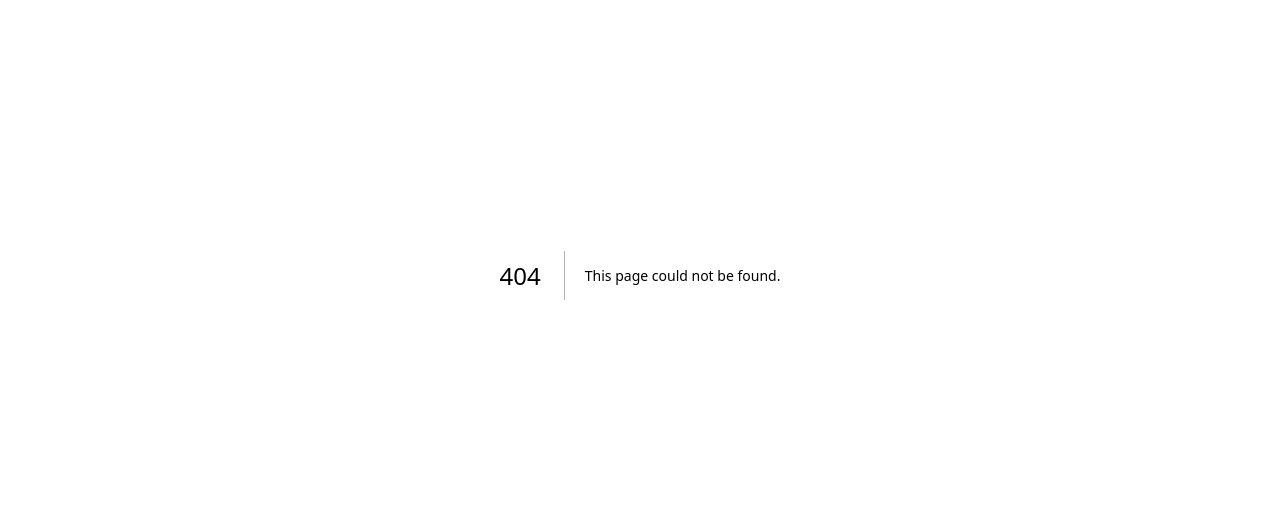
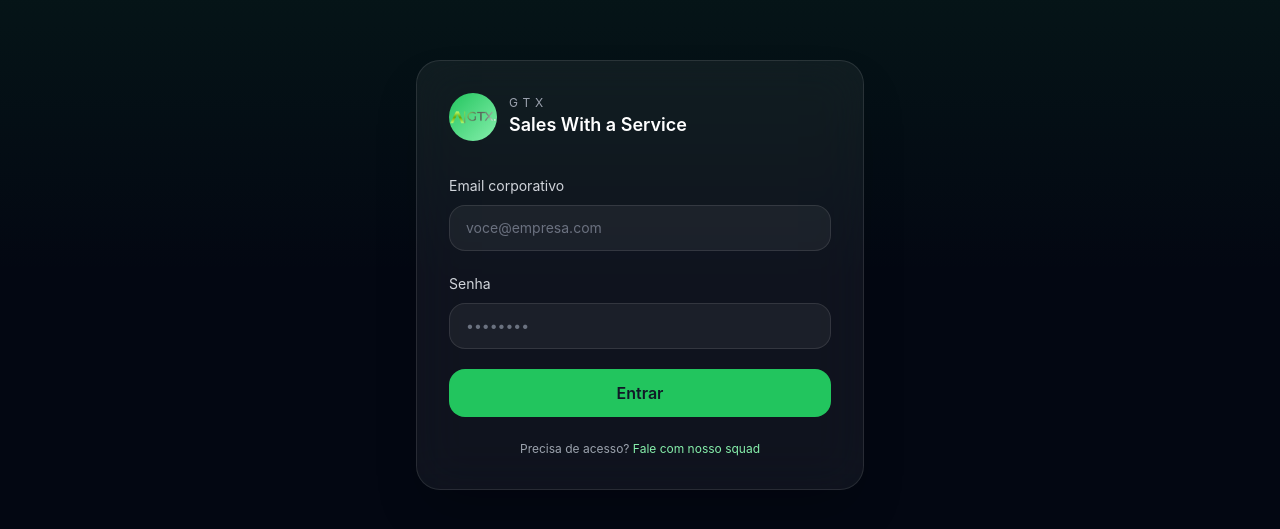
Before and after one commit to agenciateixeira/agenciagtx, a Next.js app: page /login in a window 1280 px wide. Before the commit this address had no page. Shown: the part 125-654 px from the top of the page. Built offline with nearby package versions, Linux system fonts and the light colour scheme; no server answers.

Commit message:
feat: add supabase-powered login route

```diff
--- a/package.json
+++ b/package.json
@@ -9,6 +9,7 @@
     "lint": "next lint"
   },
   "dependencies": {
+    "@supabase/supabase-js": "^2.81.1",
     "formidable": "^3.5.4",
     "googleapis": "^161.0.0",
     "lucide-react": "^0.294.0",
--- /dev/null
+++ b/src/lib/supabaseClient.js
@@ -0,0 +1,17 @@
+import { createClient } from '@supabase/supabase-js';
+
+const supabaseUrl = process.env.NEXT_PUBLIC_SUPABASE_URL;
+const supabaseAnonKey = process.env.NEXT_PUBLIC_SUPABASE_ANON_KEY;
+let client;
+
+export function getSupabaseClient() {
+  if (!supabaseUrl || !supabaseAnonKey) {
+    throw new Error('Supabase credentials are missing. Defina NEXT_PUBLIC_SUPABASE_URL e NEXT_PUBLIC_SUPABASE_ANON_KEY.');
+  }
+
+  if (!client) {
+    client = createClient(supabaseUrl, supabaseAnonKey);
+  }
+
+  return client;
+}
--- /dev/null
+++ b/src/pages/login.js
@@ -0,0 +1,101 @@
+import Head from 'next/head';
+import Link from 'next/link';
+import Image from 'next/image';
+import { useRouter } from 'next/router';
+import { useState } from 'react';
+import { getSupabaseClient } from '../lib/supabaseClient';
+
+const PORTAL_URL = process.env.NEXT_PUBLIC_APP_PORTAL_URL || '/dashboard';
+
+export default function LoginPage() {
+  const router = useRouter();
+  const [loading, setLoading] = useState(false);
+  const [error, setError] = useState('');
+
+  async function handleSubmit(event) {
+    event.preventDefault();
+    const formData = new FormData(event.currentTarget);
+    const email = String(formData.get('email'));
+    const password = String(formData.get('password'));
+
+    setLoading(true);
+    setError('');
+
+    let supabaseClient;
+    try {
+      supabaseClient = getSupabaseClient();
+    } catch (clientError) {
+      setError(clientError.message);
+      setLoading(false);
+      return;
+    }
+
+    const { error: signInError } = await supabaseClient.auth.signInWithPassword({ email, password });
+
+    if (signInError) {
+      setError(signInError.message);
+      setLoading(false);
+      return;
+    }
+
+    window.location.href = PORTAL_URL;
+  }
+
+  return (
+    <>
+      <Head>
+        <title>Login · GTX SWAS</title>
+        <meta name="robots" content="noindex" />
+      </Head>
+      <div className="min-h-screen bg-[#030712] text-white flex items-center justify-center px-4 py-16">
+        <div className="absolute inset-0 bg-gradient-to-b from-green-500/10 via-transparent to-transparent" aria-hidden />
+        <div className="relative z-10 w-full max-w-md rounded-3xl border border-white/10 bg-white/5 p-8 shadow-2xl backdrop-blur-xl">
+          <div className="mb-8 flex items-center gap-3">
+            <div className="relative w-12 h-12 overflow-hidden rounded-3xl bg-gradient-to-br from-green-500 to-green-300">
+              <Image src="/images/logo.png" alt="GTX" fill sizes="48px" className="object-contain" priority />
+            </div>
+            <div>
+              <p className="text-xs uppercase tracking-[0.4em] text-gray-400">GTX</p>
+              <p className="text-lg font-semibold">Sales With a Service</p>
+            </div>
+          </div>
+
+          <form className="space-y-5" onSubmit={handleSubmit}>
+            <div>
+              <label className="text-sm text-gray-300">Email corporativo</label>
+              <input
+                name="email"
+                type="email"
+                required
+                className="mt-2 w-full rounded-2xl border border-white/10 bg-white/5 px-4 py-3 text-sm placeholder:text-gray-500 focus:border-green-400 focus:outline-none"
+                placeholder="voce@empresa.com"
+              />
+            </div>
+            <div>
+              <label className="text-sm text-gray-300">Senha</label>
+              <input
+                name="password"
+                type="password"
+                required
+                className="mt-2 w-full rounded-2xl border border-white/10 bg-white/5 px-4 py-3 text-sm placeholder:text-gray-500 focus:border-green-400 focus:outline-none"
+                placeholder="••••••••"
+              />
+            </div>
+            {error && <p className="text-sm text-rose-400">{error}</p>}
+            <button
+              type="submit"
+              disabled={loading}
+              className="w-full rounded-2xl bg-green-500 py-3 font-semibold text-gray-900 transition hover:bg-green-400 disabled:opacity-60"
+            >
+              {loading ? 'Conectando...' : 'Entrar'}
+            </button>
+          </form>
+
+          <p className="mt-6 text-center text-xs text-gray-400">
+            Precisa de acesso? <Link href="https://wa.me/5519990122773" className="text-green-300">Fale com nosso squad</Link>
+          </p>
+        </div>
+      </div>
+    </>
+  );
+}
```
Also changed, not shown: 1 other file (tests, documents, lock files or other folders).
